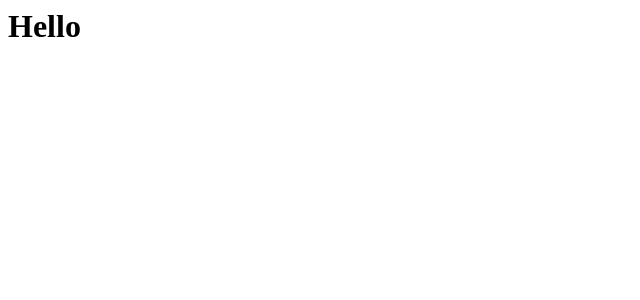
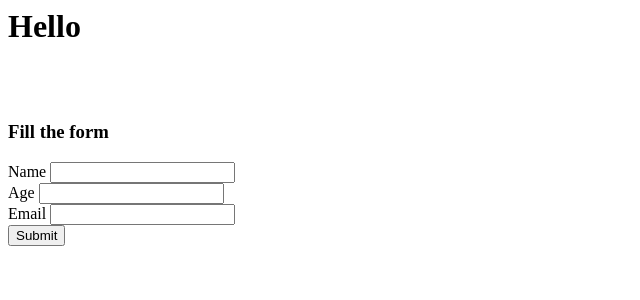
Before and after one commit to Suniti13/Flask-Notes-App, a Flask app: page / in a window 1280 px wide. Shown: the top 300 px of the page, without its empty margins (0-640 px from the left). Run offline with Flask 2, Linux system fonts and the light colour scheme.

Commit message:
added form class

```diff
--- a/app.py
+++ b/app.py
@@ -1,11 +1,28 @@
-from flask import Flask, render_template
+from flask import Flask, render_template, url_for
+from flask_wtf import FlaskForm
+from wtforms import Form, StringField, PasswordField, IntegerField, SubmitField
+from wtforms.validators import Length, DataRequired, Email
 
 app = Flask(__name__)
+app.config['SECRET_KEY'] = "123"
+
+class UserForm(FlaskForm):
+    name = StringField('Name', validators = [DataRequired()])
+    age = IntegerField('Age', validators=[DataRequired()])
+    email = StringField('Email', validators=[DataRequired(), Email()])
+    submit = SubmitField('Submit')
 
 
-@app.route('/')
+@app.route('/', methods=['GET', 'POST'])
 def hello():
-    return render_template('base.html')
+    form = UserForm()
+    if form.validate_on_submit():
+        return redirect(url_for('success'))
+    return render_template('form.html', form=form)
+
+@app.route('/success')
+def success():
+    return 'Success!'
 
 if __name__ == '__main__':
-    app.run()
+    app.run(debug=True)
--- a/templates/base.html
+++ b/templates/base.html
@@ -6,5 +6,9 @@
 </head>
 <body>
     <h1>Hello</h1>
+    <br><br>
+    {% block content %}
+    {% endblock %}
+
 </body>
 </html>
--- /dev/null
+++ b/templates/form.html
@@ -0,0 +1,22 @@
+{% extends 'base.html' %}
+
+{% block content %}
+    <div class="formwrapper">
+        <h3>Fill the form</h3>
+        <form action="POST">
+            <div class="form-field">
+                {{ form.name.label }}
+                {{ form.name }}
+            </div>
+            <div class="form-field">
+                {{ form.age.label }}
+                {{ form.age }}
+            </div>
+            <div class="form-field">
+                {{ form.email.label }}
+                {{ form.email }}
+            </div>
+            {{ form.submit }}
+        </form>
+    </div>
+{% endblock %}
```
